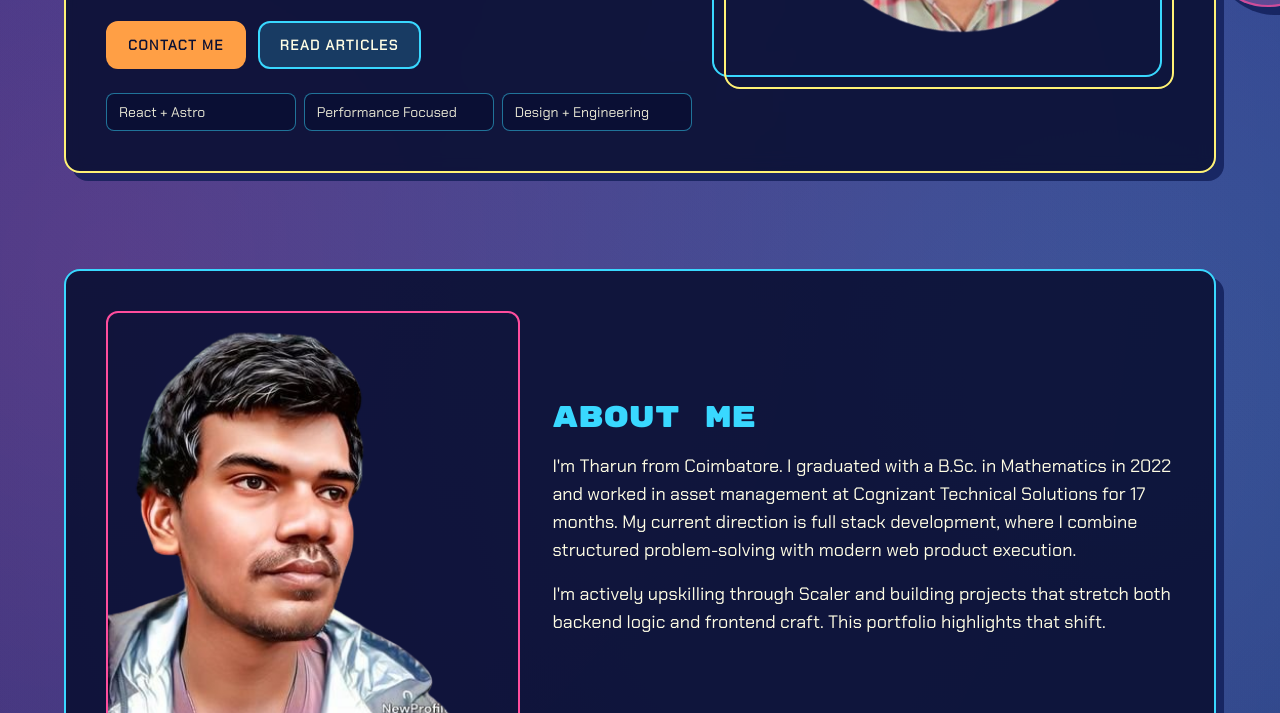
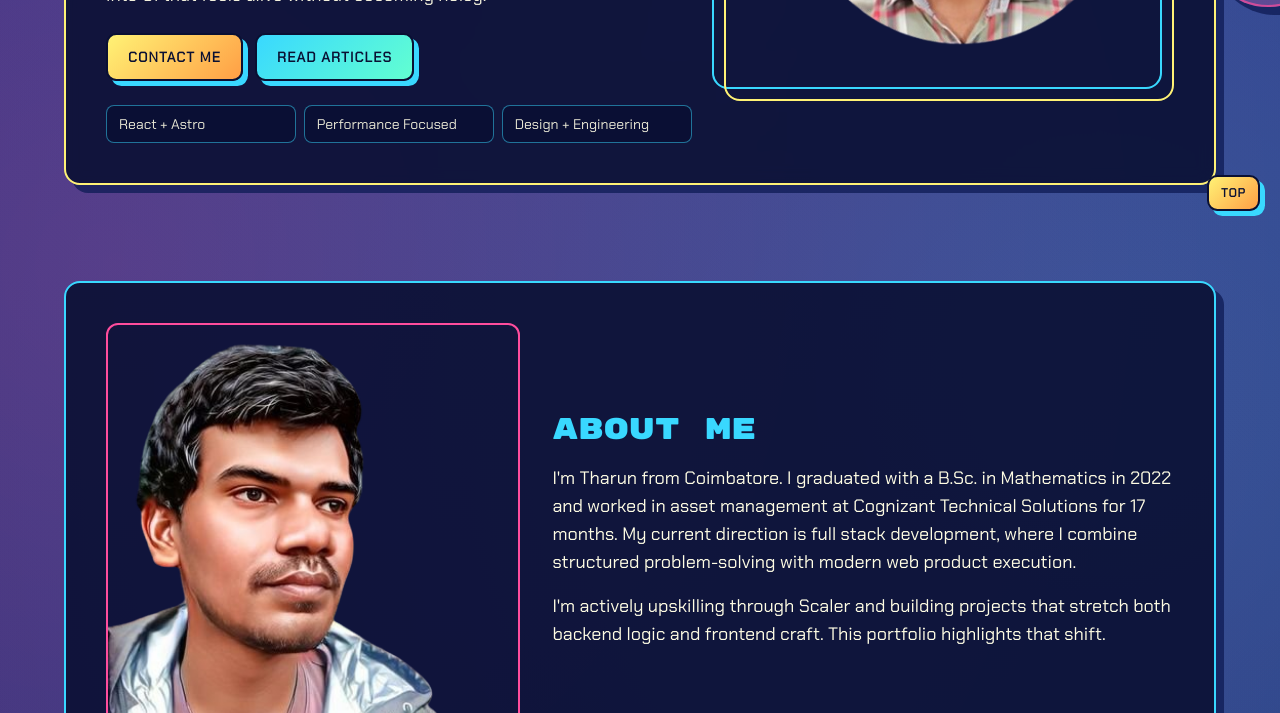
Before and after one commit to Tharun-Balaji/my-portfolio, an Astro site: page / in a window 1280 px wide. Shown: the part 569-1282 px from the top of the page. Built offline with nearby package versions, Linux system fonts and the light colour scheme; Astro itself is replaced by a stand-in of ours.

Commit message:
style(ui): apply bright retro button system across key actions
- adds reusable retro button utility classes

- updates hero, project, nav, and scroll-top controls to use the new style

```diff
--- a/src/components/Hero/Hero.astro
+++ b/src/components/Hero/Hero.astro
@@ -25,7 +25,7 @@ import { assetPath } from "../../utils/assets";
       <div class="flex flex-wrap gap-3">
         <a
           href="mailto:tharunbalaji110@gmail.com"
-          class="rounded-xl border-2 border-neon-orange bg-neon-orange px-5 py-3 text-sm font-bold uppercase tracking-widest text-neon-ink transition hover:-translate-y-0.5"
+          class="retro-btn px-5 py-3 text-sm"
         >
           Contact Me
         </a>
@@ -33,7 +33,7 @@ import { assetPath } from "../../utils/assets";
           href="https://medium.com/@tharunbalaji110"
           target="_blank"
           rel="noopener noreferrer"
-          class="rounded-xl border-2 border-neon-cyan bg-neon-cyan/20 px-5 py-3 text-sm font-bold uppercase tracking-widest text-neon-cream transition hover:-translate-y-0.5 hover:bg-neon-cyan hover:text-neon-ink"
+          class="retro-btn retro-btn-alt px-5 py-3 text-sm"
         >
           Read Articles
         </a>
--- a/src/components/Motion/ScrollEffects.astro
+++ b/src/components/Motion/ScrollEffects.astro
@@ -24,7 +24,7 @@
 <button
   id="scroll-top"
   type="button"
-  class="fixed bottom-5 right-5 z-40 hidden rounded-full border-2 border-neon-yellow bg-neon-orange px-3 py-2 text-xs font-bold uppercase tracking-wider text-neon-ink shadow-retro"
+  class="retro-btn fixed bottom-5 right-5 z-40 hidden rounded-full px-3 py-2 text-xs"
   aria-label="Scroll to top"
 >
   Top
--- a/src/components/Navbar/Navbar.astro
+++ b/src/components/Navbar/Navbar.astro
@@ -27,7 +27,7 @@ const homePath = import.meta.env.BASE_URL || "/";
           <li>
             <a
               href={item.href}
-              class="rounded-lg border border-neon-cyan/70 px-3 py-2 text-sm font-semibold text-neon-cream transition hover:-translate-y-0.5 hover:bg-neon-cyan hover:text-neon-ink"
+              class="retro-btn retro-btn-alt px-3 py-2 text-xs"
             >
               {item.label}
             </a>
@@ -38,7 +38,7 @@ const homePath = import.meta.env.BASE_URL || "/";
 
     <details class="relative md:hidden">
       <summary
-        class="list-none rounded-lg border border-neon-pink bg-neon-pink/20 px-3 py-2 text-xs font-semibold uppercase tracking-widest text-neon-cream"
+        class="retro-btn list-none px-3 py-2 text-xs"
       >
         Menu
       </summary>
@@ -50,7 +50,7 @@ const homePath = import.meta.env.BASE_URL || "/";
             <li>
               <a
                 href={item.href}
-                class="block rounded-lg border border-neon-cyan/60 px-3 py-2 text-sm font-semibold text-neon-cream"
+                class="retro-btn retro-btn-alt block px-3 py-2 text-xs"
               >
                 {item.label}
               </a>
--- a/src/components/Projects/ProjectCard.astro
+++ b/src/components/Projects/ProjectCard.astro
@@ -27,7 +27,7 @@ const { project } = Astro.props;
     <a
       target="_blank"
       rel="noopener noreferrer"
-      class="rounded-lg border-2 border-neon-lime bg-neon-lime px-3 py-2 text-xs font-bold uppercase tracking-wider text-neon-ink"
+      class="retro-btn px-3 py-2 text-xs"
       href={project.demo}
     >
       Demo
@@ -35,7 +35,7 @@ const { project } = Astro.props;
     <a
       target="_blank"
       rel="noopener noreferrer"
-      class="rounded-lg border-2 border-neon-cyan bg-neon-cyan/15 px-3 py-2 text-xs font-bold uppercase tracking-wider text-neon-cream"
+      class="retro-btn retro-btn-alt px-3 py-2 text-xs"
       href={project.source}
     >
       Source
--- a/src/index.css
+++ b/src/index.css
@@ -52,3 +52,36 @@ body {
     transition: none;
   }
 }
+
+.retro-btn {
+  display: inline-flex;
+  align-items: center;
+  justify-content: center;
+  border: 2px solid #0a1033;
+  border-radius: 0.65rem;
+  background: linear-gradient(135deg, #fff275 0%, #ff9f45 100%);
+  color: #0a1033;
+  font-weight: 800;
+  letter-spacing: 0.08em;
+  text-transform: uppercase;
+  box-shadow: 5px 5px 0 #39d8ff;
+  transition:
+    transform 0.15s ease,
+    box-shadow 0.15s ease,
+    filter 0.15s ease;
+}
+
+.retro-btn:hover {
+  transform: translate(-1px, -1px);
+  box-shadow: 7px 7px 0 #ff4d9d;
+  filter: saturate(1.08);
+}
+
+.retro-btn:active {
+  transform: translate(1px, 1px);
+  box-shadow: 3px 3px 0 #ff4d9d;
+}
+
+.retro-btn-alt {
+  background: linear-gradient(135deg, #39d8ff 0%, #62ffd1 100%);
+}
```
